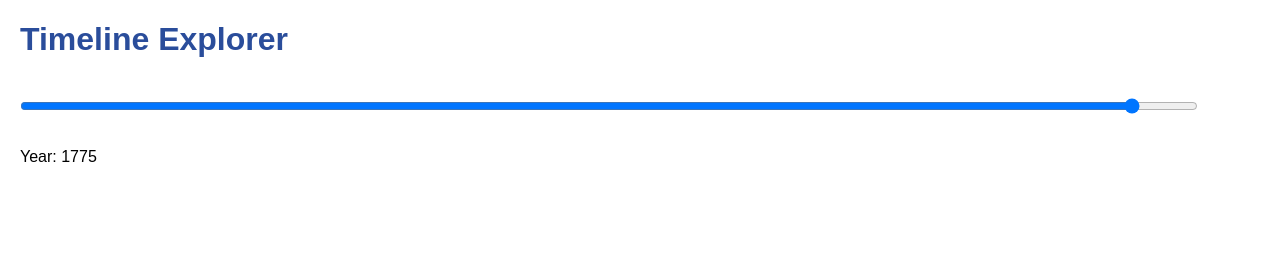
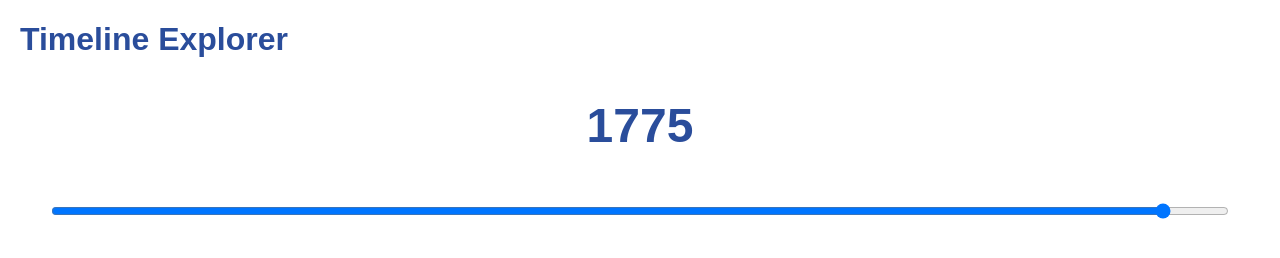
Before and after one commit to justinshepherd77-afk/web-timeline-project, a website: page timeline.html in a window 1280 px wide. Drawn offline with Linux system fonts and the light colour scheme.

Commit message:
Add files via upload

```diff
--- a/style.css
+++ b/style.css
@@ -3,11 +3,36 @@ h1 { color: #2a4d9b; }
 nav a { margin-right: 10px; }
 #events { margin-top: 20px; }
 
+/* Center ticker */
+#tickerContainer {
+  text-align: center;
+  margin: 40px 0 20px 0;
+}
+
+#yearLabel {
+  font-size: 48px;
+  font-weight: bold;
+  color: #2a4d9b;
+  transition: transform 0.2s ease, font-size 0.2s ease;
+}
+
+/* Expanded ticker while sliding */
+#yearLabel.active {
+  font-size: 80px;
+  color: #1a2f6b;
+  transform: scale(1.2);
+}
+
+/* Slider at bottom */
+#sliderContainer {
+  text-align: center;
+  margin-top: 50px;
+}
+
 #yearSlider {
   width: 95%;
   max-width: 1200px;
   height: 12px;
-  margin: 20px 0;
 }
 
 #yearSlider::-webkit-slider-thumb {
--- a/timeline.html
+++ b/timeline.html
@@ -8,9 +8,17 @@
 </head>
 <body>
   <h1>Timeline Explorer</h1>
-  <input type="range" id="yearSlider" min="-3000" max="2025" step="5" value="1775">
-  <p>Year: <span id="yearLabel">1775</span></p>
+
+  <div id="tickerContainer">
+    <span id="yearLabel">1775</span>
+  </div>
+
   <div id="events"></div>
+
+  <div id="sliderContainer">
+    <input type="range" id="yearSlider" min="-3000" max="2025" step="5" value="1775">
+  </div>
+
   <script src="timeline.js"></script>
 </body>
 </html>
--- a/timeline.js
+++ b/timeline.js
@@ -19,7 +19,13 @@ document.addEventListener("DOMContentLoaded", () => {
 
   slider.addEventListener("input", () => {
     label.textContent = slider.value;
+    label.classList.add("active"); // enlarge ticker while sliding
     loadEvents(parseInt(slider.value));
+
+    clearTimeout(slider._timeout);
+    slider._timeout = setTimeout(() => {
+      label.classList.remove("active"); // shrink back after stop
+    }, 500);
   });
 
   loadEvents(parseInt(slider.value));
```
